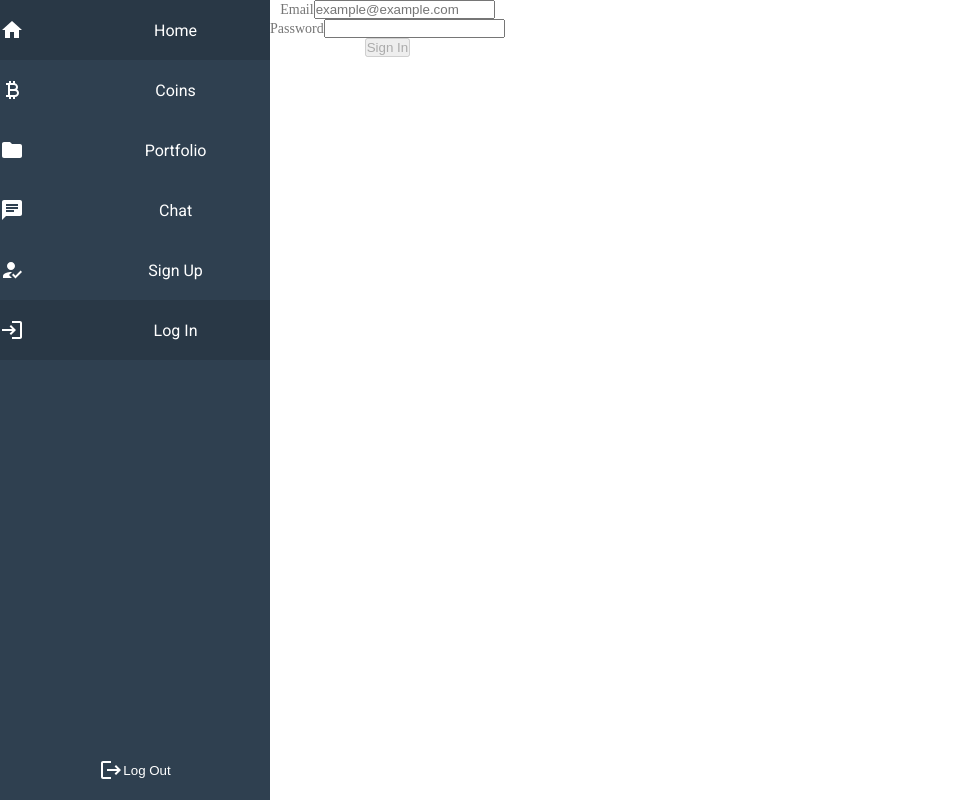
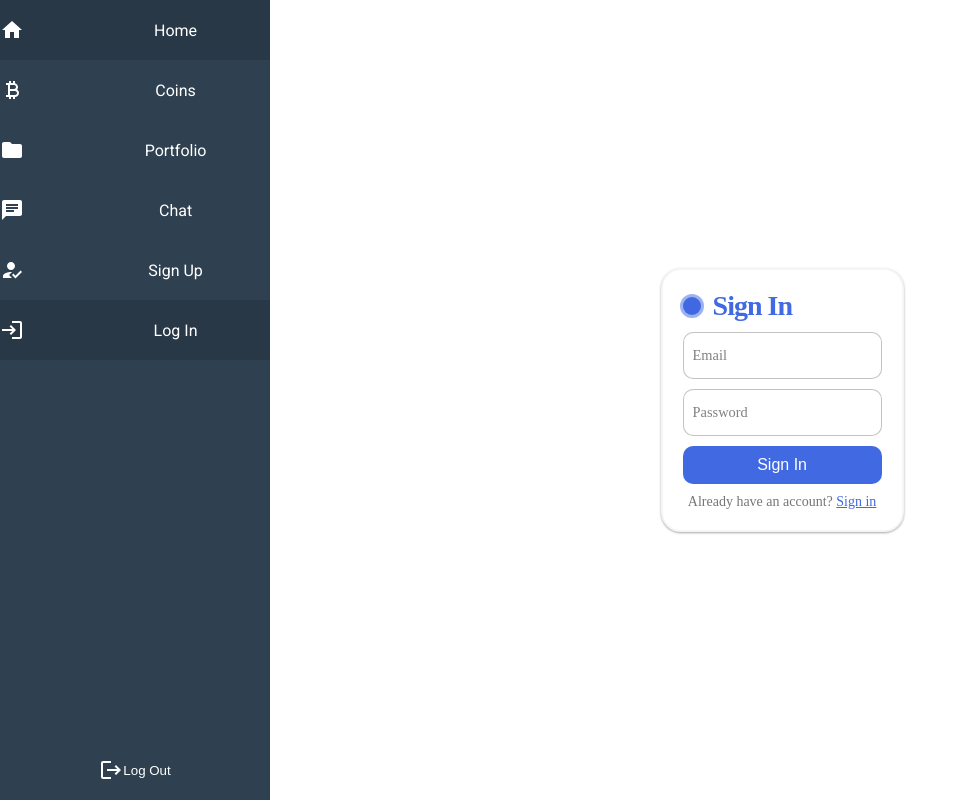
Before and after one commit to wcerteza/Coin-Dash, a React (Vite) app in the folder client/: page /signin in a window 1280 px wide. Shown: the whole page, without its empty margins (0-966 px from the left). Built offline with nearby package versions, Linux system fonts and the light colour scheme.

Commit message:
completed some styling for the log in page'

```diff
--- a/client/src/App.css
+++ b/client/src/App.css
@@ -16,8 +16,8 @@
   display: grid;
   grid-template-columns: repeat(5, 1fr);
   gap: 15px;
-  align-items: center;
-  justify-content: center;
+  /* align-items: center;
+  justify-content: center; */
 }
 
 .coin-card {
@@ -71,6 +71,9 @@
   box-shadow: 0 14px 28px rgba(0,0,0,0.25), 0 10px 10px rgba(0,0,0,0.22);
 }
 
+.coin-link {
+  text-decoration: none;
+}
 
 
 /* sidebar */
@@ -265,6 +268,7 @@
   border-radius: 20px;
   position: relative;
   border: 2px solid whitesmoke;
+  box-shadow: 0 1px 3px rgba(0,0,0,0.12), 0 1px 2px rgba(0,0,0,0.24);
 }
 
 .title {
--- a/client/src/components/CoinCard.jsx
+++ b/client/src/components/CoinCard.jsx
@@ -4,10 +4,8 @@ import { useNavigate } from 'react-router-dom'
 import { Link } from 'react-router-dom'
 
 const CoinCard = ({ coin }) => {
-  let navigate = useNavigate()
-
   return (
-    <Link to={`/${coin._id}`}>
+    <Link to={`/${coin._id}`} className="coin-link">
       <div className="coin-container">
         <div className="coin-card">
           <div className="flip-card-inner" key={coin.id}>
--- a/client/src/pages/SignIn.jsx
+++ b/client/src/pages/SignIn.jsx
@@ -20,35 +20,45 @@ const SignIn = ({ setUser }) => {
   }
 
   return (
-    <div className="signin col">
-      <div className="card-overlay centered">
-        <form className="col" onSubmit={handleSubmit}>
-          <div className="input-wrapper">
-            <label htmlFor="email">Email</label>
+    <div className="main-register">
+      <form className="register-form" onSubmit={handleSubmit}>
+        <p className="title">Sign In</p>
+
+        <label htmlFor="email">
           <input
             onChange={handleChange}
             name="email"
             type="email"
-              placeholder="example@example.com"
+            className="input"
             value={formValues.email}
             required
           />
-          </div>
-          <div className="input-wrapper">
-            <label htmlFor="password">Password</label>
+          <span>Email</span>
+        </label>
+
+        <label htmlFor="password">
           <input
             onChange={handleChange}
             type="password"
+            className="input"
             name="password"
             value={formValues.password}
             required
           />
-          </div>
-          <button disabled={!formValues.email || !formValues.password}>
+          <span>Password</span>
+        </label>
+
+        <button
+          className="submit"
+          disabled={!formValues.email || !formValues.password}
+        >
           Sign In
         </button>
+
+        <p className="signin">
+          Already have an account? <a href="#">Sign in</a>
+        </p>
       </form>
-      </div>
     </div>
   )
 }
```
Lines whose indentation alone changed are shown as unchanged.
